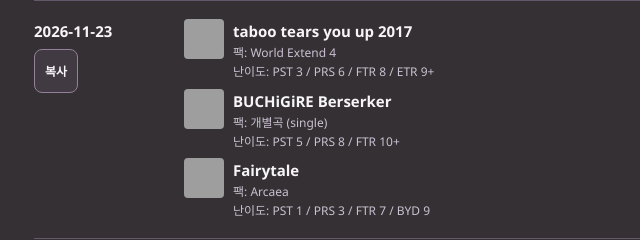
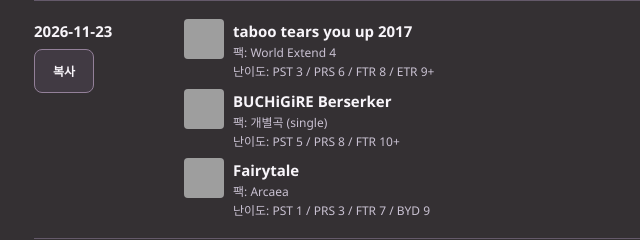
Before and after one commit to chogang/aichan, a plain HTML site: page docs/index.html in a window 1280 px wide. Shown: the part 357-597 px from the top of the page, 390-1030 px from the left. Drawn offline with Linux system fonts and the light colour scheme; grey boxes are pictures that could not be loaded.

Commit message:
Widen the daily copy button padding

```diff
--- a/docs/index.html
+++ b/docs/index.html
@@ -22,7 +22,7 @@ input[type=number]{display:block;width:100%;min-width:0;min-height:44px;padding:
 .length-input{position:relative}.length-input input{appearance:textfield;padding-right:34px}.length-input input::-webkit-inner-spin-button,.length-input input::-webkit-outer-spin-button{-webkit-appearance:none;margin:0}.length-unit{position:absolute;right:11px;top:50%;transform:translateY(-50%);color:var(--muted);pointer-events:none}
 .quick-select{margin:18px 0}.quick-select-label{font-size:14px;font-weight:600;margin:0 0 6px}.quick-select .presets{display:grid;grid-template-columns:repeat(4,minmax(0,1fr));margin:0}.quick-select .presets button{min-width:0;padding-inline:4px;white-space:nowrap}
 .song-with-jacket{position:relative;min-height:40px;padding-inline-start:49px}.song-jacket{position:absolute;inset-inline-start:0;top:0;width:40px;height:40px;border-radius:4px;object-fit:cover;background:var(--surface)}
-.day ol{list-style:none;padding:0}.day-copy{margin-top:6px;padding:6px 10px;font-size:12px}footer a{color:var(--accent)}
+.day ol{list-style:none;padding:0}.day-copy{margin-top:6px;padding:6px 18px;font-size:12px}footer a{color:var(--accent)}
 @media(max-width:760px){.day-heading{display:flex;justify-content:space-between;align-items:center;gap:12px}.day-copy{margin-top:0}}
 @media(max-width:760px){.dates{gap:10px}.dates .field:first-child{grid-area:2/1/3/2}.dates #end-field{grid-area:2/2/3/3}.dates #length-field{grid-area:3/1/4/-1}.dates #range-hint{grid-area:1/1/2/-1}.dates input[type=date]{padding-inline:7px}}
 </style>
```
